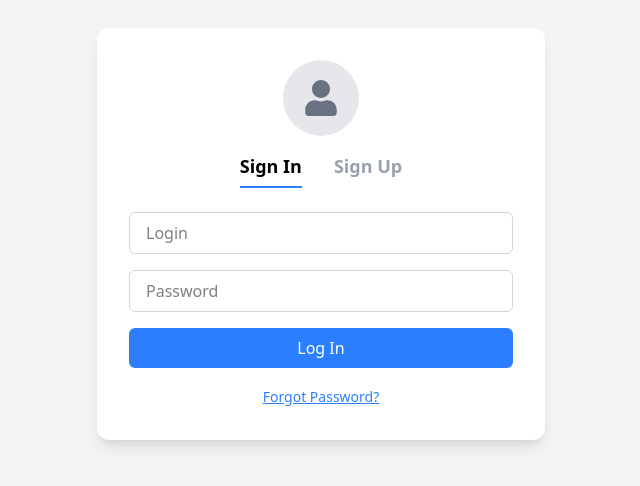
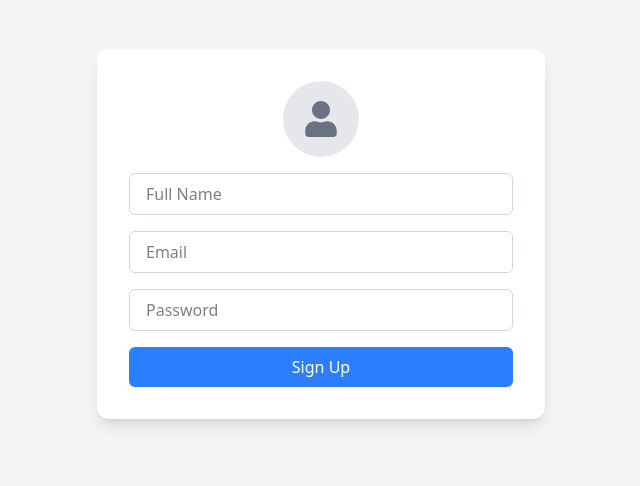
Before and after one commit to agc6/plan.it, a React (Vite) app in the folder client/: page /get-started in a window 1280 px wide. Shown: the part 166-652 px from the top of the page, without its empty margins (319-959 px from the left). Built offline with nearby package versions, Linux system fonts and the light colour scheme.

Commit message:
Get Sarted = singup only & LogIn.jsx created

```diff
--- a/client/src/App.jsx
+++ b/client/src/App.jsx
@@ -4,9 +4,8 @@ import Hero from "./components/Hero";
 import Features from "./components/Features";
 import CTA from "./components/CTA";
 import Footer from "./components/Footer";
-import GetStarted from "./pages/GetStarted"; // added a get strated
-import Calender from "./components/CalenderSite/Calender";  //added calnder page with folder
-
+import GetStarted from "./pages/GetStarted"; // Sign In/Sign Up page
+import Calender from "./components/CalenderSite/Calender";  // Calendar page
 
 function App() {
   return (
--- a/client/src/components/Hero.jsx
+++ b/client/src/components/Hero.jsx
@@ -1,6 +1,6 @@
 import { motion } from "framer-motion";
+import { Link } from "react-router-dom";
 import heroMockup from "../assets/mockup.png";
-
 
 const Hero = () => {
   return (
@@ -19,11 +19,12 @@ const Hero = () => {
           A smart planner to organize tasks, and do stuff and more stuff yasss.
         </p>
         <div className="mt-6 flex space-x-4">
+          {/* Wrap the Get Started button in a Link */}
           <motion.button
             whileHover={{ scale: 1.05 }}
             className="px-6 py-3 bg-blue-500 text-white rounded-lg shadow-md hover:bg-blue-600"
           >
-            Get Started
+            <Link to="/get-started" className="block">Get Started</Link>
           </motion.button>
 
           <motion.button
@@ -37,7 +38,7 @@ const Hero = () => {
 
       {/* Right Side - Image + Floating Elements */}
       <div className="relative w-full max-w-md mt-10 md:mt-0">
-      <img src={heroMockup} alt="App Preview" className="w-full drop-shadow-lg" />
+        <img src={heroMockup} alt="App Preview" className="w-full drop-shadow-lg" />
 
         {/* Floating Task Cards */}
         <motion.div
--- a/client/src/pages/GetStarted.jsx
+++ b/client/src/pages/GetStarted.jsx
@@ -1,31 +1,14 @@
-//my idea of the Get started unless ot be moved elsewhere
 import { useState } from 'react';
-import { motion, AnimatePresence } from 'framer-motion'; // For adding animations to components
-import { FaUser } from 'react-icons/fa'; // Icon for user; can be replaced with an image if desired
+import { motion } from 'framer-motion'; // For adding animations to the component
+import { FaUser } from 'react-icons/fa'; // User icon
 
-// The GetStarted component renders a user authentication form that allows users to either sign in or sign up.
 const GetStarted = () => {
-  // State to manage which tab is active ("signin" or "signup")
-  const [activeTab, setActiveTab] = useState("signin");
-
-  // State to store input values for the sign-in form
-  const [signinData, setSigninData] = useState({ login: "", password: "" });
   // State to store input values for the sign-up form
   const [signupData, setSignupData] = useState({ fullname: "", email: "", password: "" });
-
-  // Handler for updating sign-in input fields (controlled input)
-  const handleSigninChange = (e) =>
-    setSigninData({ ...signinData, [e.target.name]: e.target.value });
 
   // Handler for updating sign-up input fields (controlled input)
   const handleSignupChange = (e) =>
     setSignupData({ ...signupData, [e.target.name]: e.target.value });
-
-  // Placeholder function for sign-in form submission
-  const handleSigninSubmit = (e) => {
-    e.preventDefault();
-    console.log("Sign In Data:", signinData);
-  };
 
   // Placeholder function for sign-up form submission
   const handleSignupSubmit = (e) => {
@@ -34,147 +17,47 @@ const GetStarted = () => {
   };
 
   return (
-    // Container with a minimum full-screen height, centering its children
     <div className="min-h-screen flex items-center justify-center bg-gray-100 p-4">
-      {/* Card container for the form with a white background, rounded corners, and shadow */}
       <div className="w-full max-w-md bg-white rounded-xl shadow-lg p-8">
-
-        {/* --- User Icon Section --- */}
+        {/* User Icon Section */}
         <div className="flex justify-center mb-4">
-          {/*
-            User icon section: displays a round background with a user icon in the center.
-          */}
           <div className="bg-gray-200 rounded-full p-5">
             <FaUser className="text-gray-500 text-4xl" />
           </div>
         </div>
 
-        {/* --- Tab Headers (Switch between Sign In and Sign Up) --- */}
-        <div className="flex justify-center space-x-8 mb-6">
-          {/* Sign In Tab Header */}
-          <div className="relative pb-2 cursor-pointer group">
-            <h2
-              onClick={() => setActiveTab("signin")}
-              className={`text-lg font-semibold transition-colors ${
-                activeTab === "signin" ? "text-black" : "text-gray-400 group-hover:text-gray-600"
-              }`}
-            >
-              Sign In
-            </h2>
-            {/* Animated underline effect: visible when active or on hover */}
-            <span
-              className={`absolute left-0 bottom-0 h-[2px] bg-blue-500 transition-all duration-300
-                ${activeTab === "signin" ? "w-full" : "w-0 group-hover:w-full"}
-              `}
-            ></span>
-          </div>
-
-          {/* Sign Up Tab Header */}
-          <div className="relative pb-2 cursor-pointer group">
-            <h2
-              onClick={() => setActiveTab("signup")}
-              className={`text-lg font-semibold transition-colors ${
-                activeTab === "signup" ? "text-black" : "text-gray-400 group-hover:text-gray-600"
-              }`}
-            >
-              Sign Up
-            </h2>
-            {/* Animated underline effect similar to Sign In */}
-            <span
-              className={`absolute left-0 bottom-0 h-[2px] bg-blue-500 transition-all duration-300
-                ${activeTab === "signup" ? "w-full" : "w-0 group-hover:w-full"}
-              `}
-            ></span>
-          </div>
-        </div>
-
-        {/* --- Animated Form Section --- */}
-        <AnimatePresence mode="wait">
-          {activeTab === "signin" ? (
-            // Sign In Form with framer-motion animations on enter/exit
+        {/* Animated Sign Up Form */}
         <motion.form
-              key="signin"
-              onSubmit={handleSigninSubmit}
-              initial={{ opacity: 0, y: -20 }}
-              animate={{ opacity: 1, y: 0 }}
-              exit={{ opacity: 0, y: 20 }}
-              transition={{ duration: 0.3 }}
-            >
-              {/* Login input field */}
-              <input
-                type="text"
-                name="login"
-                value={signinData.login}
-                onChange={handleSigninChange}
-                placeholder="Login"
-                className="block w-full mb-4 px-4 py-2 border border-gray-300 rounded-md focus:outline-none
-                           focus:ring-2 focus:ring-blue-400"
-              />
-              {/* Password input field */}
-              <input
-                type="password"
-                name="password"
-                value={signinData.password}
-                onChange={handleSigninChange}
-                placeholder="Password"
-                className="block w-full mb-4 px-4 py-2 border border-gray-300 rounded-md focus:outline-none
-                           focus:ring-2 focus:ring-blue-400"
-              />
-              {/* Submit button for Sign In */}
-              <button
-                type="submit"
-                className="block w-full bg-blue-500 text-white py-2 rounded-md hover:bg-blue-600 transition-colors"
-              >
-                Log In
-              </button>
-              {/* Link for password recovery */}
-              <div className="text-center mt-4">
-                <a href="#" className="text-sm text-blue-500 hover:text-blue-700 underline">
-                  Forgot Password?
-                </a>
-              </div>
-            </motion.form>
-          ) : (
-            // Sign Up Form with similar animations as Sign In form
-            <motion.form
-              key="signup"
           onSubmit={handleSignupSubmit}
           initial={{ opacity: 0, y: -20 }}
           animate={{ opacity: 1, y: 0 }}
           exit={{ opacity: 0, y: 20 }}
           transition={{ duration: 0.3 }}
         >
-              {/* Full name input field */}
           <input
             type="text"
             name="fullname"
             value={signupData.fullname}
             onChange={handleSignupChange}
             placeholder="Full Name"
-                className="block w-full mb-4 px-4 py-2 border border-gray-300 rounded-md focus:outline-none
-                           focus:ring-2 focus:ring-blue-400"
+            className="block w-full mb-4 px-4 py-2 border border-gray-300 rounded-md focus:outline-none focus:ring-2 focus:ring-blue-400"
           />
-              {/* Email input field */}
           <input
             type="email"
             name="email"
             value={signupData.email}
             onChange={handleSignupChange}
             placeholder="Email"
-                className="block w-full mb-4 px-4 py-2 border border-gray-300 rounded-md focus:outline-none
-                           focus:ring-2 focus:ring-blue-400"
+            className="block w-full mb-4 px-4 py-2 border border-gray-300 rounded-md focus:outline-none focus:ring-2 focus:ring-blue-400"
           />
-              {/* Password input field */}
           <input
             type="password"
             name="password"
             value={signupData.password}
             onChange={handleSignupChange}
             placeholder="Password"
-                className="block w-full mb-4 px-4 py-2 border border-gray-300 rounded-md focus:outline-none
-                           focus:ring-2 focus:ring-blue-400"
+            className="block w-full mb-4 px-4 py-2 border border-gray-300 rounded-md focus:outline-none focus:ring-2 focus:ring-blue-400"
           />
-              {/* Submit button for Sign Up */}
           <button
             type="submit"
             className="block w-full bg-blue-500 text-white py-2 rounded-md hover:bg-blue-600 transition-colors"
@@ -182,8 +65,6 @@ const GetStarted = () => {
             Sign Up
           </button>
         </motion.form>
-          )}
-        </AnimatePresence>
       </div>
     </div>
   );
```
Also changed, not shown: client/src/pages/LogIn.jsx (added). Lines whose indentation alone changed are shown as unchanged.
